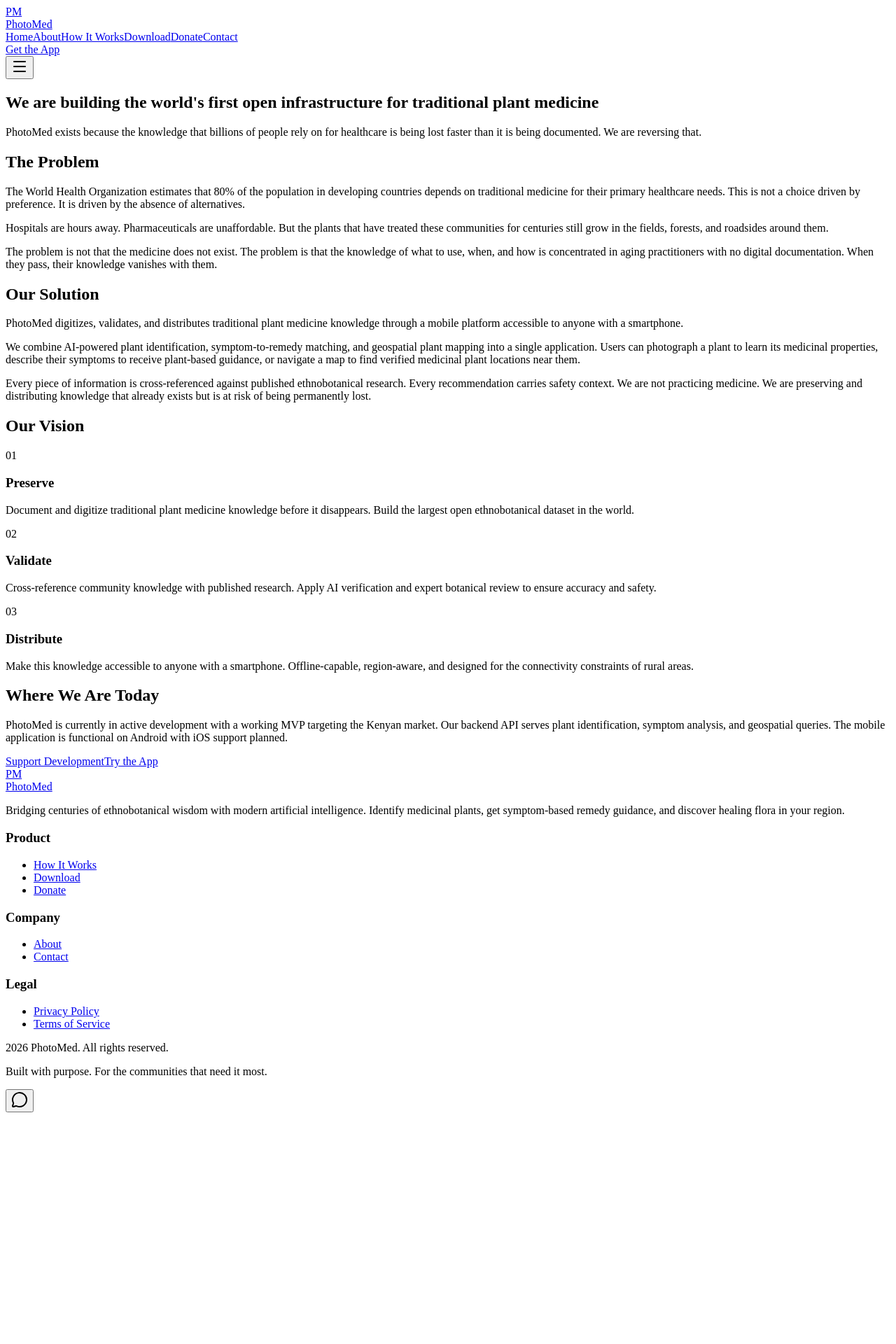
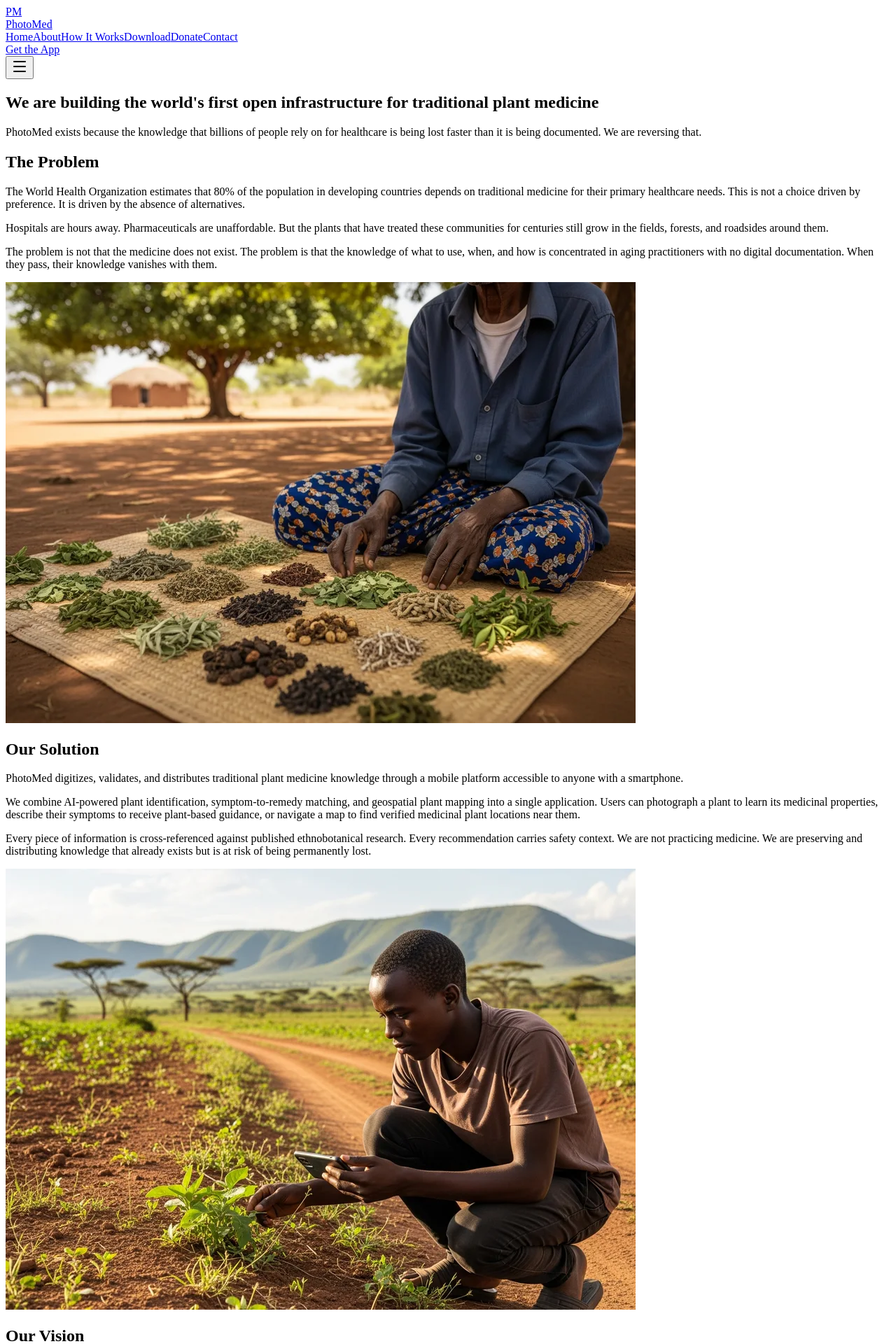
Before and after one commit to KristianHans04/PhotoMed_Website, a React (Vite) app: page /about in a window 1280 px wide. Shown: the top 1920 px of the page at 70% size. Before the commit the page ends 1597 px from the top, so only its background shows below. Built offline with nearby package versions, Linux system fonts and the light colour scheme; the HTML template or start-up script is replaced by a standard one.

Commit message:
Update pages with new sections and generated imagery

```diff
--- a/src/pages/About.tsx
+++ b/src/pages/About.tsx
@@ -4,6 +4,7 @@
 export default function About() {
   return (
     <>
+      {/* Hero banner with community image */}
       <section className="relative overflow-hidden bg-gradient-to-b from-primary-50 to-white py-20 md:py-28">
         <div className="mx-auto max-w-7xl px-4 sm:px-6 lg:px-8">
           <AnimatedBlock>
@@ -21,6 +22,7 @@
         </div>
       </section>
 
+      {/* Problem / Solution - with image */}
       <Section>
         <div className="grid gap-16 lg:grid-cols-2">
           <AnimatedBlock>
@@ -43,6 +45,14 @@
                   knowledge of what to use, when, and how is concentrated in aging practitioners
                   with no digital documentation. When they pass, their knowledge vanishes with them.
                 </p>
+              </div>
+              <div className="mt-8 overflow-hidden rounded-2xl">
+                <img
+                  src="/images/community-3.webp"
+                  alt="Traditional healer preparing medicinal herbs"
+                  className="aspect-[16/10] w-full object-cover"
+                  loading="lazy"
+                />
               </div>
             </div>
           </AnimatedBlock>
@@ -69,11 +79,20 @@
                   is at risk of being permanently lost.
                 </p>
               </div>
+              <div className="mt-8 overflow-hidden rounded-2xl">
+                <img
+                  src="/images/community-2.webp"
+                  alt="Young man using smartphone to identify plants in rural East Africa"
+                  className="aspect-[16/10] w-full object-cover"
+                  loading="lazy"
+                />
+              </div>
             </div>
           </AnimatedBlock>
         </div>
       </Section>
 
+      {/* Vision */}
       <Section className="bg-surface-dim">
         <AnimatedBlock>
           <h2 className="text-center text-3xl font-bold text-text-primary">Our Vision</h2>
@@ -115,6 +134,7 @@
         </div>
       </Section>
 
+      {/* Where we are today */}
       <Section>
         <AnimatedBlock>
           <div className="mx-auto max-w-3xl text-center">
--- a/src/pages/Download.tsx
+++ b/src/pages/Download.tsx
@@ -90,8 +90,8 @@
               <div className="relative mx-auto max-w-sm">
                 <div className="overflow-hidden rounded-[2.5rem] border-8 border-primary-900 bg-primary-900 shadow-2xl">
                   <img
-                    src="https://images.unsplash.com/photo-1596046120220-e8f0b87e84de?w=400&q=80"
-                    alt="PhotoMed app interface showing plant identification"
+                    src="/images/app-screen-plantid.webp"
+                    alt="PhotoMed app interface showing plant identification results"
                     className="aspect-[9/16] w-full object-cover"
                     loading="lazy"
                   />
--- a/src/pages/Home.tsx
+++ b/src/pages/Home.tsx
@@ -1,8 +1,11 @@
 import Hero from '@/components/sections/Hero'
 import ProblemSolution from '@/components/sections/ProblemSolution'
 import Impact from '@/components/sections/Impact'
-import HowItWorksPreview from '@/components/sections/HowItWorksPreview'
-import TechOverview from '@/components/sections/TechOverview'
+import StickyScroll from '@/components/sections/StickyScroll'
+import InteractiveDemo from '@/components/sections/InteractiveDemo'
+import FlowDiagram from '@/components/sections/FlowDiagram'
+import WorldMap from '@/components/sections/WorldMap'
+import CommunityImpact from '@/components/sections/CommunityImpact'
 import Research from '@/components/sections/Research'
 import CTA from '@/components/sections/CTA'
 
@@ -12,8 +15,13 @@
       <Hero />
       <ProblemSolution />
       <Impact />
-      <HowItWorksPreview />
-      <TechOverview />
+      <StickyScroll />
+      <div id="demo">
+        <InteractiveDemo />
+      </div>
+      <FlowDiagram />
+      <WorldMap />
+      <CommunityImpact />
       <Research />
       <CTA />
     </>
--- a/src/pages/HowItWorks.tsx
+++ b/src/pages/HowItWorks.tsx
@@ -15,7 +15,7 @@
       'Returns safety classification and toxicity warnings',
       'Stores identification with GPS coordinates for community mapping',
     ],
-    image: 'https://images.unsplash.com/photo-1416879595882-3373a0480b5b?w=800&q=80',
+    image: '/images/app-screen-plantid.webp',
   },
   {
     icon: MessageCircle,
@@ -29,7 +29,7 @@
       'Distinguishes between traditional and clinical evidence',
       'Always recommends professional consultation for serious symptoms',
     ],
-    image: 'https://images.unsplash.com/photo-1505751172876-fa1923c5c528?w=800&q=80',
+    image: '/images/app-screen-chat.webp',
   },
   {
     icon: MapPin,
@@ -43,7 +43,7 @@
       'Expert verification workflow',
       'Navigation to exact plant locations',
     ],
-    image: 'https://images.unsplash.com/photo-1524661135-423995f22d0b?w=800&q=80',
+    image: '/images/app-screen-map.webp',
   },
 ]
 
```
